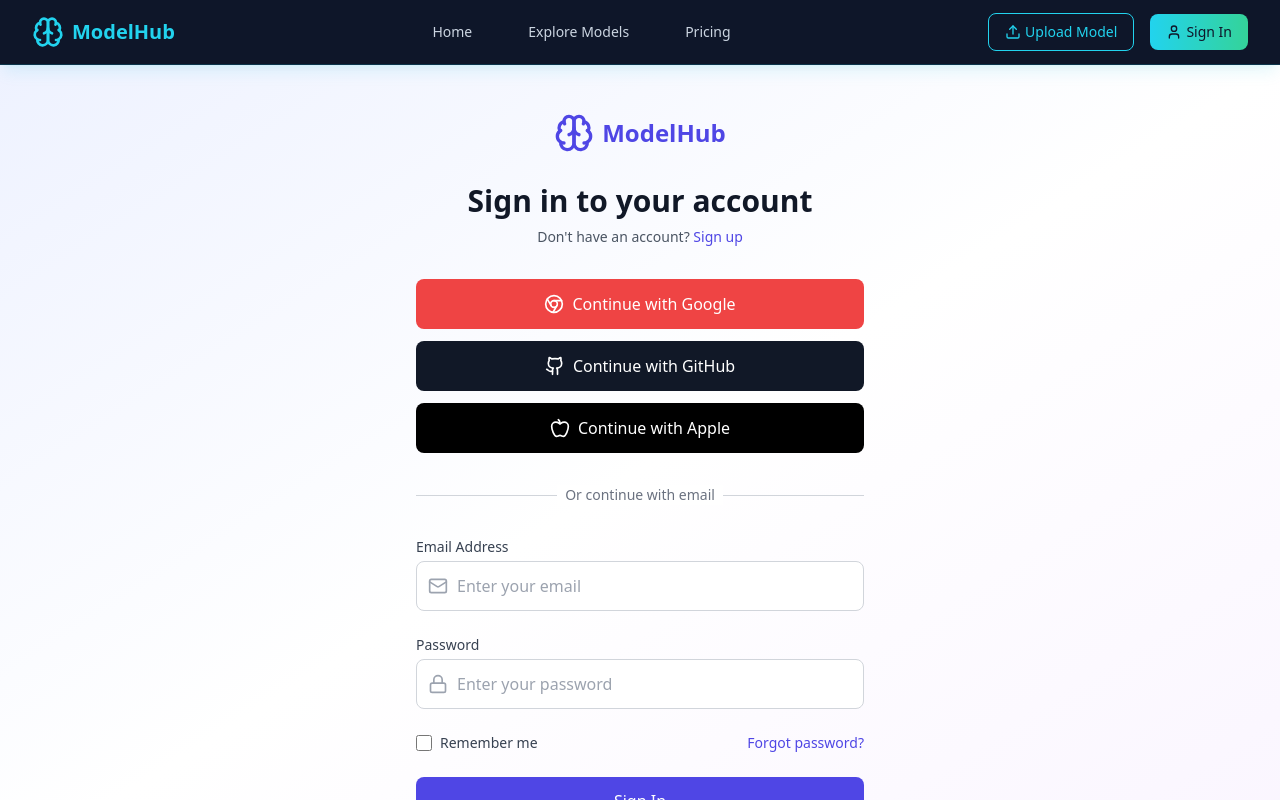
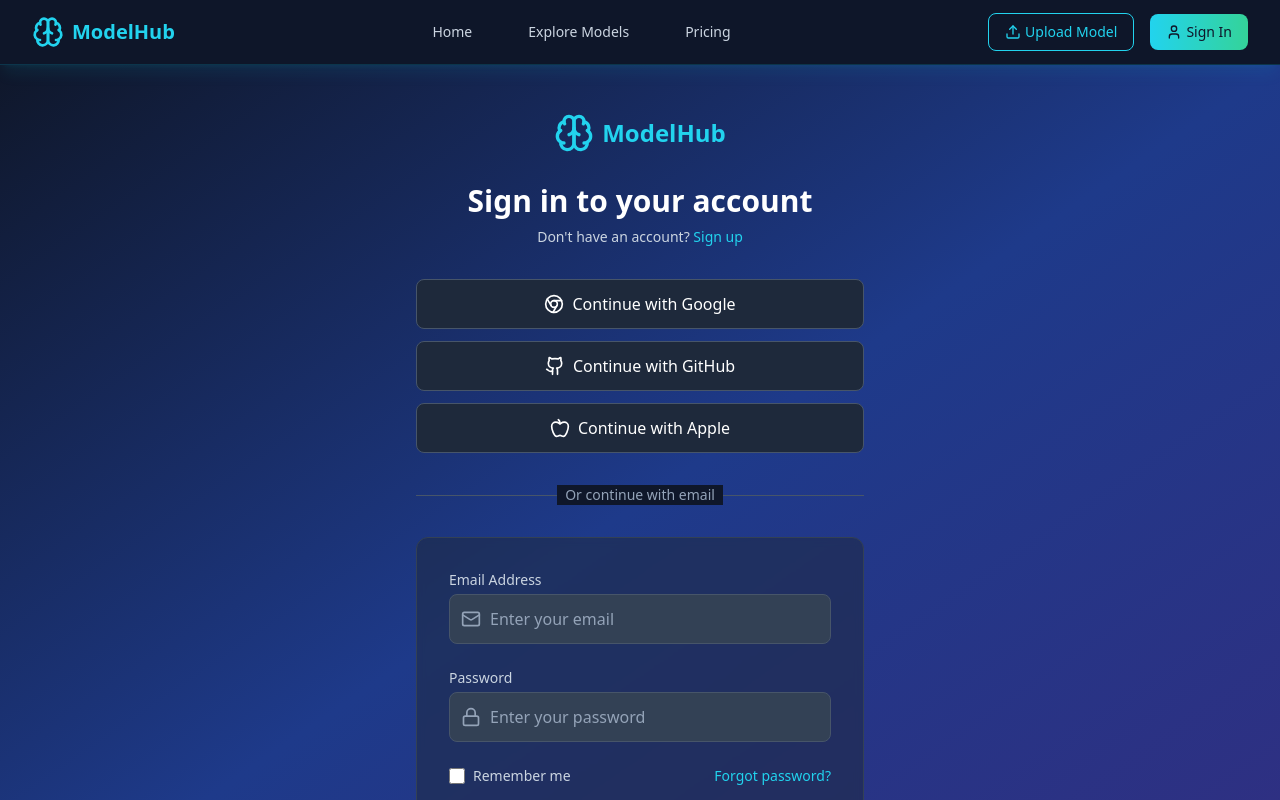
Before and after one commit to Farhan-Is-A-Coder/ServeMind_Product_1, a React (Vite) app: page /auth in a window 1280 px wide. Shown: the top 800 px of the page. Built offline with nearby package versions, Linux system fonts and the light colour scheme.

Commit message:
Updated AuthPage.tsx

```diff
--- a/src/pages/AuthPage.tsx
+++ b/src/pages/AuthPage.tsx
@@ -31,24 +31,24 @@ const AuthPage = () => {
   ];
 
   return (
-    <div className="min-h-screen bg-gradient-to-br from-indigo-50 via-white to-purple-50 flex items-center justify-center py-12 px-4 sm:px-6 lg:px-8">
+    <div className="min-h-screen bg-gradient-to-br from-slate-900 via-blue-900 to-indigo-900 flex items-center justify-center py-12 px-4 sm:px-6 lg:px-8">
       <div className="max-w-md w-full space-y-8">
         {/* Header */}
         <div className="text-center">
-          <Link to="/" className="inline-flex items-center space-x-2 text-indigo-600 hover:text-indigo-700 transition-colors">
+          <Link to="/" className="inline-flex items-center space-x-2 text-cyan-400 hover:text-cyan-300 transition-colors">
             <Brain className="h-10 w-10" />
             <span className="text-2xl font-bold">ModelHub</span>
           </Link>
-          <h2 className="mt-6 text-3xl font-bold text-gray-900">
+          <h2 className="mt-6 text-3xl font-bold text-white">
             {isSignUp ? 'Create your account' : 'Sign in to your account'}
           </h2>
-          <p className="mt-2 text-sm text-gray-600">
+          <p className="mt-2 text-sm text-slate-300">
             {isSignUp ? (
               <>
                 Already have an account?{' '}
                 <button
                   onClick={() => setIsSignUp(false)}
-                  className="font-medium text-indigo-600 hover:text-indigo-500"
+                  className="font-medium text-cyan-400 hover:text-cyan-300"
                 >
                   Sign in
                 </button>
@@ -58,7 +58,7 @@ const AuthPage = () => {
                 Don't have an account?{' '}
                 <button
                   onClick={() => setIsSignUp(true)}
-                  className="font-medium text-indigo-600 hover:text-indigo-500"
+                  className="font-medium text-cyan-400 hover:text-cyan-300"
                 >
                   Sign up
                 </button>
@@ -72,7 +72,7 @@ const AuthPage = () => {
           {socialProviders.map((provider) => (
             <button
               key={provider.name}
-              className={`w-full flex items-center justify-center px-4 py-3 border border-transparent rounded-lg text-white font-medium ${provider.color} transition-colors`}
+              className="w-full flex items-center justify-center px-4 py-3 bg-slate-800 border border-slate-600 rounded-lg text-white font-medium hover:bg-slate-700 transition-colors"
             >
               <provider.icon className="h-5 w-5 mr-2" />
               Continue with {provider.name}
@@ -83,22 +83,23 @@ const AuthPage = () => {
         {/* Divider */}
         <div className="relative">
           <div className="absolute inset-0 flex items-center">
-            <div className="w-full border-t border-gray-300" />
+            <div className="w-full border-t border-slate-600" />
           </div>
           <div className="relative flex justify-center text-sm">
-            <span className="px-2 bg-white text-gray-500">Or continue with email</span>
+            <span className="px-2 bg-slate-900 text-slate-400">Or continue with email</span>
           </div>
         </div>
 
         {/* Form */}
-        <form onSubmit={handleSubmit} className="space-y-6">
+        <div className="bg-slate-800/50 backdrop-blur-sm p-8 rounded-xl border border-slate-700">
+          <form onSubmit={handleSubmit} className="space-y-6">
           {isSignUp && (
             <div>
-              <label htmlFor="name" className="block text-sm font-medium text-gray-700 mb-1">
+              <label htmlFor="name" className="block text-sm font-medium text-slate-300 mb-1">
                 Full Name
               </label>
               <div className="relative">
-                <User className="absolute left-3 top-1/2 transform -translate-y-1/2 h-5 w-5 text-gray-400" />
+                <User className="absolute left-3 top-1/2 transform -translate-y-1/2 h-5 w-5 text-slate-400" />
                 <input
                   id="name"
                   name="name"
@@ -106,7 +107,7 @@ const AuthPage = () => {
                   required
                   value={formData.name}
                   onChange={handleInputChange}
-                  className="w-full pl-10 pr-4 py-3 border border-gray-300 rounded-lg focus:ring-2 focus:ring-indigo-500 focus:border-transparent"
+                  className="w-full pl-10 pr-4 py-3 bg-slate-700 border border-slate-600 rounded-lg focus:ring-2 focus:ring-cyan-500 focus:border-cyan-500 text-white placeholder-slate-400"
                   placeholder="Enter your full name"
                 />
               </div>
@@ -114,11 +115,11 @@ const AuthPage = () => {
           )}
 
           <div>
-            <label htmlFor="email" className="block text-sm font-medium text-gray-700 mb-1">
+            <label htmlFor="email" className="block text-sm font-medium text-slate-300 mb-1">
               Email Address
             </label>
             <div className="relative">
-              <Mail className="absolute left-3 top-1/2 transform -translate-y-1/2 h-5 w-5 text-gray-400" />
+              <Mail className="absolute left-3 top-1/2 transform -translate-y-1/2 h-5 w-5 text-slate-400" />
               <input
                 id="email"
                 name="email"
@@ -126,18 +127,18 @@ const AuthPage = () => {
                 required
                 value={formData.email}
                 onChange={handleInputChange}
-                className="w-full pl-10 pr-4 py-3 border border-gray-300 rounded-lg focus:ring-2 focus:ring-indigo-500 focus:border-transparent"
+                className="w-full pl-10 pr-4 py-3 bg-slate-700 border border-slate-600 rounded-lg focus:ring-2 focus:ring-cyan-500 focus:border-cyan-500 text-white placeholder-slate-400"
                 placeholder="Enter your email"
               />
             </div>
           </div>
 
           <div>
-            <label htmlFor="password" className="block text-sm font-medium text-gray-700 mb-1">
+            <label htmlFor="password" className="block text-sm font-medium text-slate-300 mb-1">
               Password
             </label>
             <div className="relative">
-              <Lock className="absolute left-3 top-1/2 transform -translate-y-1/2 h-5 w-5 text-gray-400" />
+              <Lock className="absolute left-3 top-1/2 transform -translate-y-1/2 h-5 w-5 text-slate-400" />
               <input
                 id="password"
                 name="password"
@@ -145,7 +146,7 @@ const AuthPage = () => {
                 required
                 value={formData.password}
                 onChange={handleInputChange}
-                className="w-full pl-10 pr-4 py-3 border border-gray-300 rounded-lg focus:ring-2 focus:ring-indigo-500 focus:border-transparent"
+                className="w-full pl-10 pr-4 py-3 bg-slate-700 border border-slate-600 rounded-lg focus:ring-2 focus:ring-cyan-500 focus:border-cyan-500 text-white placeholder-slate-400"
                 placeholder="Enter your password"
               />
             </div>
@@ -153,11 +154,11 @@ const AuthPage = () => {
 
           {isSignUp && (
             <div>
-              <label htmlFor="confirmPassword" className="block text-sm font-medium text-gray-700 mb-1">
+              <label htmlFor="confirmPassword" className="block text-sm font-medium text-slate-300 mb-1">
                 Confirm Password
               </label>
               <div className="relative">
-                <Lock className="absolute left-3 top-1/2 transform -translate-y-1/2 h-5 w-5 text-gray-400" />
+                <Lock className="absolute left-3 top-1/2 transform -translate-y-1/2 h-5 w-5 text-slate-400" />
                 <input
                   id="confirmPassword"
                   name="confirmPassword"
@@ -165,7 +166,7 @@ const AuthPage = () => {
                   required
                   value={formData.confirmPassword}
                   onChange={handleInputChange}
-                  className="w-full pl-10 pr-4 py-3 border border-gray-300 rounded-lg focus:ring-2 focus:ring-indigo-500 focus:border-transparent"
+                  className="w-full pl-10 pr-4 py-3 bg-slate-700 border border-slate-600 rounded-lg focus:ring-2 focus:ring-cyan-500 focus:border-cyan-500 text-white placeholder-slate-400"
                   placeholder="Confirm your password"
                 />
               </div>
@@ -179,13 +180,13 @@ const AuthPage = () => {
                   id="remember-me"
                   name="remember-me"
                   type="checkbox"
-                  className="h-4 w-4 text-indigo-600 focus:ring-indigo-500 border-gray-300 rounded"
+                  className="h-4 w-4 text-cyan-500 focus:ring-cyan-500 border-slate-600 rounded bg-slate-700"
                 />
-                <label htmlFor="remember-me" className="ml-2 text-sm text-gray-700">
+                <label htmlFor="remember-me" className="ml-2 text-sm text-slate-300">
                   Remember me
                 </label>
               </div>
-              <a href="#" className="text-sm font-medium text-indigo-600 hover:text-indigo-500">
+              <a href="#" className="text-sm font-medium text-cyan-400 hover:text-cyan-300">
                 Forgot password?
               </a>
             </div>
@@ -193,19 +194,20 @@ const AuthPage = () => {
 
           <button
             type="submit"
-            className="w-full bg-indigo-600 text-white py-3 px-4 rounded-lg hover:bg-indigo-700 focus:ring-2 focus:ring-indigo-500 focus:ring-offset-2 transition-colors font-medium"
+            className="w-full bg-gradient-to-r from-cyan-500 to-emerald-500 text-white py-3 px-4 rounded-lg hover:from-cyan-400 hover:to-emerald-400 focus:ring-2 focus:ring-cyan-500 focus:ring-offset-2 focus:ring-offset-slate-800 transition-all font-medium"
           >
             {isSignUp ? 'Create Account' : 'Sign In'}
           </button>
         </form>
+        </div>
 
         {/* Terms */}
         {isSignUp && (
-          <p className="text-xs text-gray-600 text-center">
+          <p className="text-xs text-slate-400 text-center">
             By creating an account, you agree to our{' '}
-            <a href="#" className="text-indigo-600 hover:text-indigo-500">Terms of Service</a>{' '}
+            <a href="#" className="text-cyan-400 hover:text-cyan-300">Terms of Service</a>{' '}
             and{' '}
-            <a href="#" className="text-indigo-600 hover:text-indigo-500">Privacy Policy</a>
+            <a href="#" className="text-cyan-400 hover:text-cyan-300">Privacy Policy</a>
           </p>
         )}
       </div>
```
